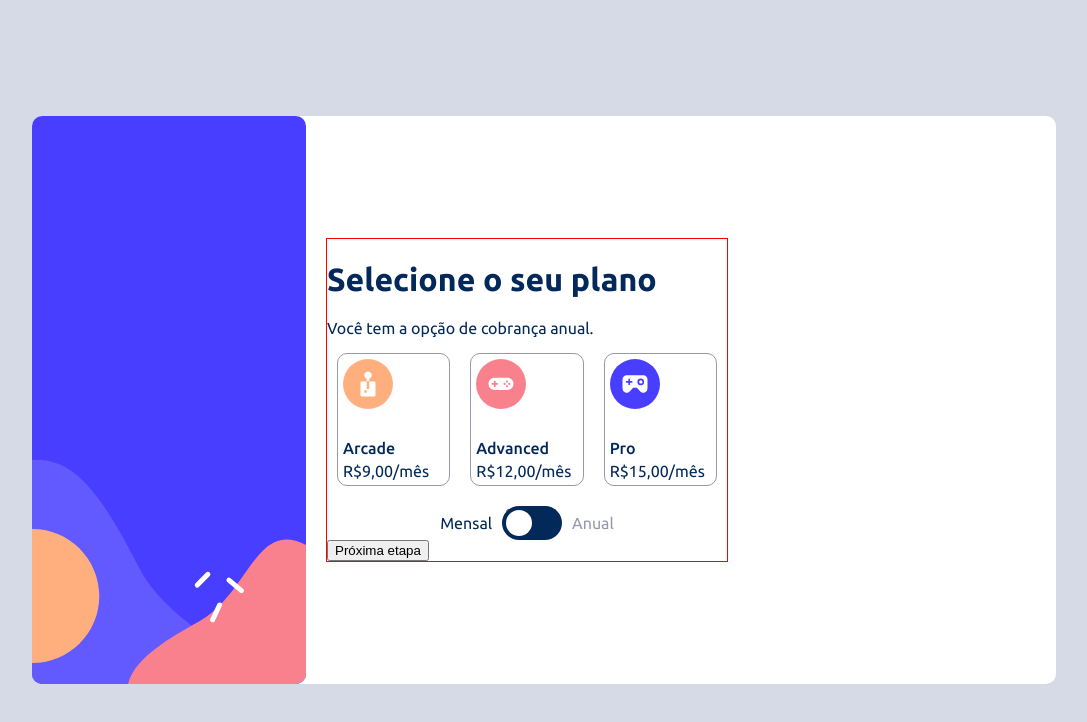
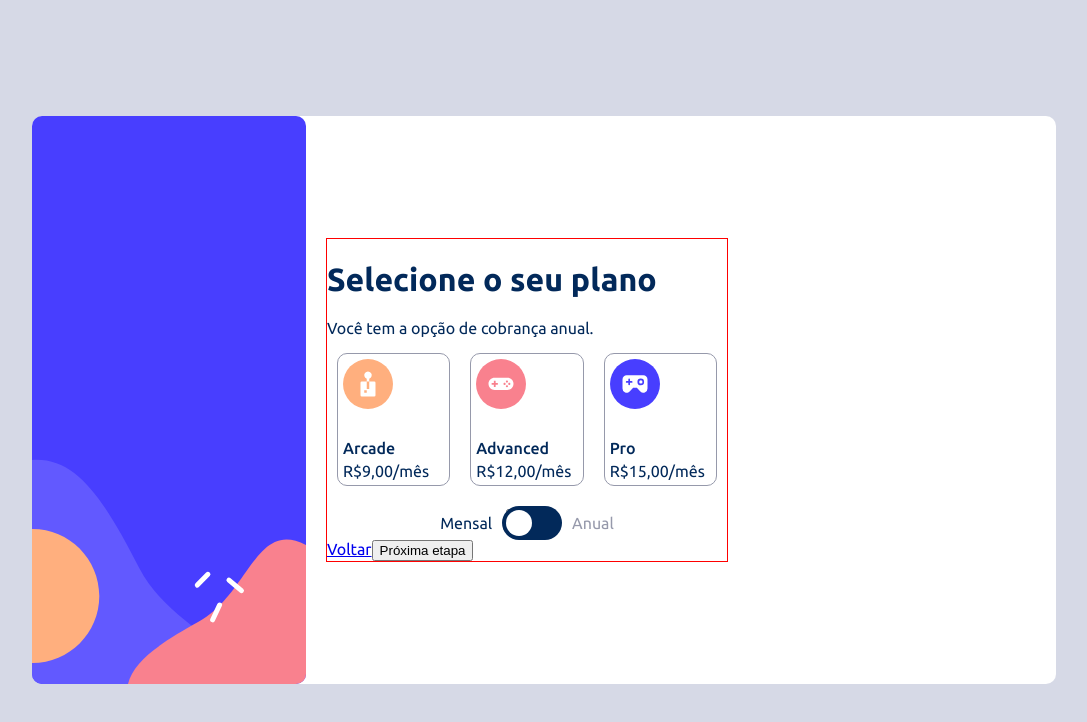
Before and after one commit to tobiasramos/multi-step-form, a React (Create React App) app: page /select-your-plan in a window 1280 px wide. Shown: the top 722 px of the page, without its empty margins (96-1183 px from the left). Built offline with nearby package versions, Linux system fonts and the light colour scheme; the HTML template or start-up script is replaced by a standard one.

Commit message:
Ajustando a rota da aplicação

```diff
--- a/src/components/finishingUp/finishing-up.js
+++ b/src/components/finishingUp/finishing-up.js
@@ -1,3 +1,5 @@
+import { Link } from 'react-router-dom';
+
 const FinishingUp = ({ location }) => {
   const selectedPlan = location.state?.selectedPlan || null;
   const selectedOptions = location.state?.selectedOptions || [];
@@ -20,6 +22,7 @@ const FinishingUp = ({ location }) => {
           </li>
         ))}
       </ul>
+      <Link to="/pick-add-ons">Voltar</Link>
     </div>
   );
 };
--- a/src/components/pickAddOns/pick-add-ons.js
+++ b/src/components/pickAddOns/pick-add-ons.js
@@ -1,7 +1,7 @@
 import { styled } from "styled-components";
 import { useHistory } from "react-router-dom";
 import { useState } from "react";
-import { useLocation } from "react-router-dom/cjs/react-router-dom.min";
+import { Link, useLocation } from "react-router-dom/cjs/react-router-dom.min";
 
 const PickAddOns = () => {
   const location = useLocation();
@@ -80,6 +80,7 @@ const PickAddOns = () => {
           <Price>+R$2,00/mês</Price>
         </AddOns>
       </TypeAddOns>
+      <Link to="/select-your-plan">Voltar</Link>
       <button onClick={handleNextStep}>Próxima etapa</button>
     </AddOnsContainer>
   );
--- a/src/components/selectYourPlan/select-your-plan.js
+++ b/src/components/selectYourPlan/select-your-plan.js
@@ -1,6 +1,7 @@
 import { styled } from "styled-components";
 import { useHistory } from "react-router-dom";
 import { useState } from "react";
+import { Link } from "react-router-dom/cjs/react-router-dom.min";
 
 const SelectYourPlan = () => {
   const history = useHistory();
@@ -99,6 +100,7 @@ const SelectYourPlan = () => {
         </Switch>
         <span className={checked ? 'active' : 'inactive'}>Anual</span>
       </SwitchContainer>
+      <Link to="/">Voltar</Link>
       <button onClick={handleNextStep}>Próxima etapa</button>
     </PlanContainer>
   );
```
